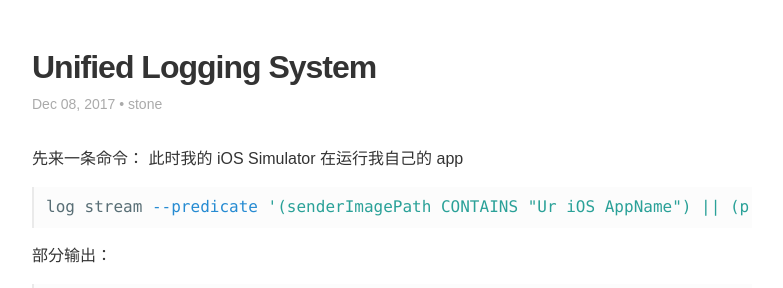
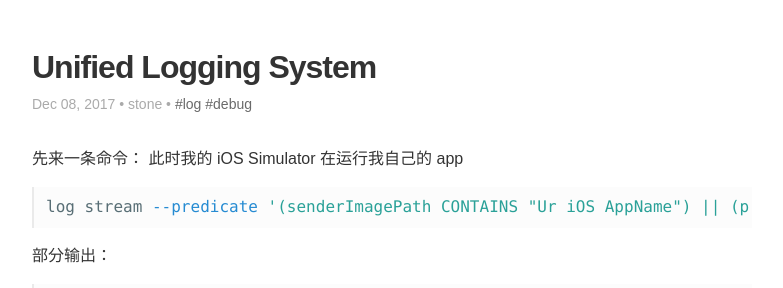
Before and after one commit to stonewin540/stonewin540.github.io, a Jekyll site: the page built from _posts/2017-12-08-Unified-Logging-System.md, in a window 1280 px wide and 900 px high. Shown: the top 288 px of the window, without its empty margins (8-791 px from the left). Built offline with Jekyll 4.4.1, drawn with Linux system fonts in a browser that asks for light colours; some web fonts are replaced.

Commit message:
Unified Logging System: my mistake tags;

```diff
--- a/_posts/2017-12-08-Unified-Logging-System.md
+++ b/_posts/2017-12-08-Unified-Logging-System.md
@@ -3,6 +3,7 @@ layout: post
 title: Unified Logging System
 author: stone
 comment: false
+tags: [log, debug]
 ---
 
 先来一条命令：
```
